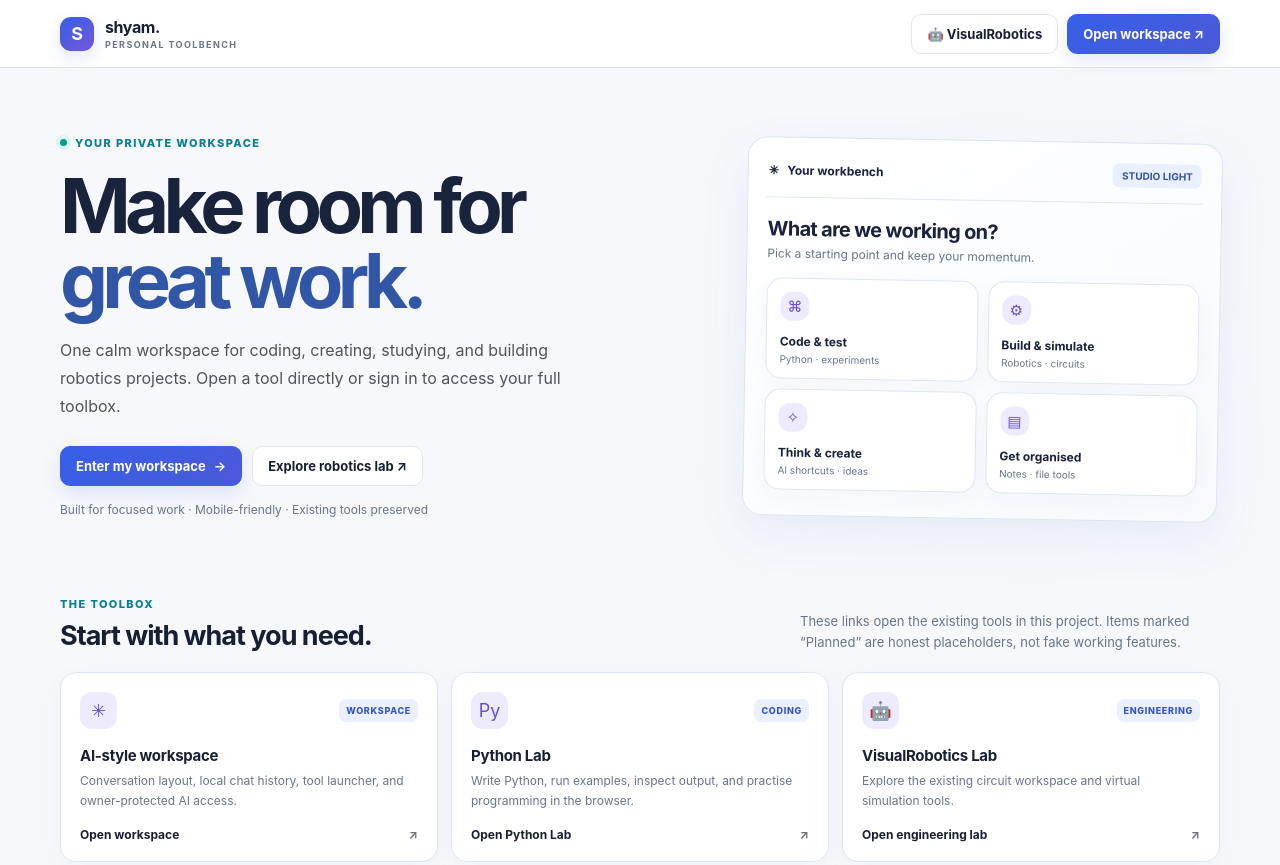
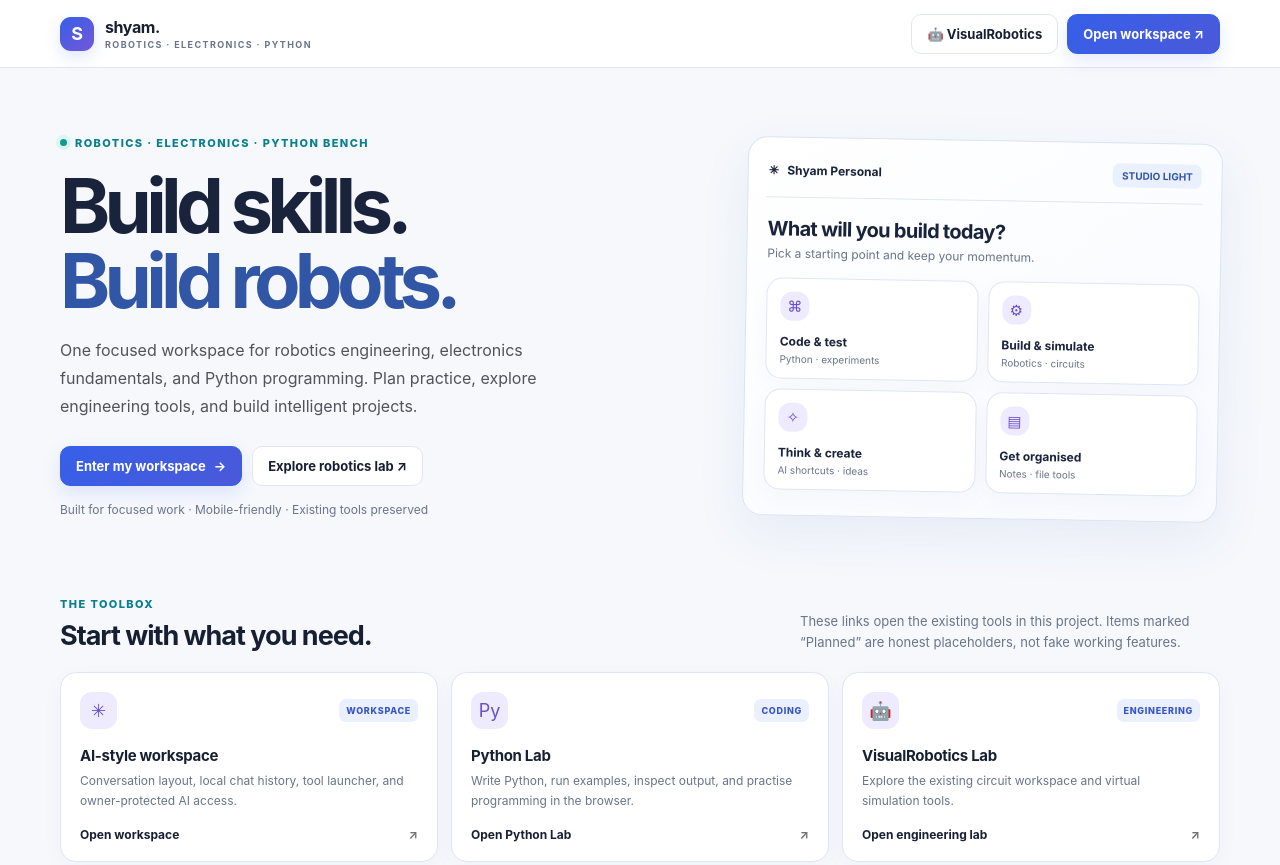
Before and after one commit to mindsclub20/personal, a plain HTML site: page index.html in a window 1280 px wide. Shown: the top 865 px of the page. Drawn offline with Linux system fonts and the light colour scheme.

Commit message:
Rebrand homepage as Robotics Electronics and Python Bench

```diff
--- a/index.html
+++ b/index.html
@@ -5,8 +5,8 @@
 <meta name="viewport" content="width=device-width,initial-scale=1">
 <meta name="robots" content="noindex,nofollow">
 <meta name="theme-color" content="#fafafa">
-<meta name="description" content="Shyam's private personal toolbox for AI, Python, productivity, and robotics engineering.">
-<title>Shyam Toolbench — Personal workspace</title>
+<meta name="description" content="Shyam Personal — a focused robotics, electronics, and Python engineering bench.">
+<title>Shyam Personal — Robotics, Electronics &amp; Python Bench</title>
 <link rel="stylesheet" href="/premium-ui.css">
 <style>
 :root{color-scheme:light;--bg:#f6f8fc;--panel:#fff;--ink:#172033;--muted:#68758a;--line:#e1e7f0;--soft:#edf2fa;--dark:#3156a6;--accent:#3156a6;--accent-soft:#eaf0ff;--teal:#0f766e;--lavender:#f1edff}
@@ -19,11 +19,11 @@ a{color:inherit;text-decoration:none}button,a{-webkit-tap-highlight-color:transp
 </style>
 </head>
 <body>
-<header class="top"><div class="shell top-inner"><a class="brand" href="/" aria-label="Shyam Toolbench home"><span class="brand-mark">S</span><span>shyam.<small>PERSONAL TOOLBENCH</small></span></a><div class="top-actions"><a class="btn" href="/visualrobotics-lab.html">🤖 VisualRobotics</a><a class="btn primary" href="/login.html">Open workspace ↗</a></div></div></header>
+<header class="top"><div class="shell top-inner"><a class="brand" href="/" aria-label="Shyam Personal home"><span class="brand-mark">S</span><span>shyam.<small>ROBOTICS · ELECTRONICS · PYTHON</small></span></a><div class="top-actions"><a class="btn" href="/visualrobotics-lab.html">🤖 VisualRobotics</a><a class="btn primary" href="/login.html">Open workspace ↗</a></div></div></header>
 <main>
 <section class="shell hero">
-<div><div class="eyebrow"><span class="live-dot"></span> YOUR PRIVATE WORKSPACE</div><h1>Make room for<br><span>great work.</span></h1><p class="lead">One calm workspace for coding, creating, studying, and building robotics projects. Open a tool directly or sign in to access your full toolbox.</p><div class="hero-actions"><a class="btn primary" href="/login.html">Enter my workspace <span>→</span></a><a class="btn" href="/visualrobotics-lab.html">Explore robotics lab ↗</a></div><p class="hero-note">Built for focused work · Mobile-friendly · Existing tools preserved</p></div>
-<div class="preview" aria-label="Workspace preview"><div class="preview-top"><span>✳ &nbsp; Your workbench</span><span class="pill">STUDIO LIGHT</span></div><div class="preview-main"><h3>What are we working on?</h3><p>Pick a starting point and keep your momentum.</p><div class="preview-grid"><div class="mini"><span class="mini-icon">⌘</span><strong>Code & test</strong><small>Python · experiments</small></div><div class="mini"><span class="mini-icon">⚙</span><strong>Build & simulate</strong><small>Robotics · circuits</small></div><div class="mini"><span class="mini-icon">✧</span><strong>Think & create</strong><small>AI shortcuts · ideas</small></div><div class="mini"><span class="mini-icon">▤</span><strong>Get organised</strong><small>Notes · file tools</small></div></div></div></div>
+<div><div class="eyebrow"><span class="live-dot"></span> ROBOTICS · ELECTRONICS · PYTHON BENCH</div><h1>Build skills.<br><span>Build robots.</span></h1><p class="lead">One focused workspace for robotics engineering, electronics fundamentals, and Python programming. Plan practice, explore engineering tools, and build intelligent projects.</p><div class="hero-actions"><a class="btn primary" href="/login.html">Enter my workspace <span>→</span></a><a class="btn" href="/visualrobotics-lab.html">Explore robotics lab ↗</a></div><p class="hero-note">Built for focused work · Mobile-friendly · Existing tools preserved</p></div>
+<div class="preview" aria-label="Workspace preview"><div class="preview-top"><span>✳ &nbsp; Shyam Personal</span><span class="pill">STUDIO LIGHT</span></div><div class="preview-main"><h3>What will you build today?</h3><p>Pick a starting point and keep your momentum.</p><div class="preview-grid"><div class="mini"><span class="mini-icon">⌘</span><strong>Code & test</strong><small>Python · experiments</small></div><div class="mini"><span class="mini-icon">⚙</span><strong>Build & simulate</strong><small>Robotics · circuits</small></div><div class="mini"><span class="mini-icon">✧</span><strong>Think & create</strong><small>AI shortcuts · ideas</small></div><div class="mini"><span class="mini-icon">▤</span><strong>Get organised</strong><small>Notes · file tools</small></div></div></div></div>
 </section>
 <section class="shell section" id="tools"><div class="section-head"><div><div class="eyebrow">THE TOOLBOX</div><h2>Start with what you need.</h2></div><p>These links open the existing tools in this project. Items marked “Planned” are honest placeholders, not fake working features.</p></div>
 <div class="tool-grid">
@@ -41,5 +41,5 @@ a{color:inherit;text-decoration:none}button,a{-webkit-tap-highlight-color:transp
 <div class="notice"><strong>Honest status:</strong> this page is the redesigned launchpad. Existing authentication, AI provider access, cloud saving, and simulation capabilities still depend on their own backend configuration; visual placeholders do not imply those services are enabled.</div>
 </section>
 </main>
-<footer class="bottom"><div class="shell bottom-inner"><span>© Shyam Toolbench · Personal engineering workspace</span><span>Private owner access · <a href="/login.html">Sign in</a> · <a href="/visualrobotics-lab.html">Robotics Lab</a></span></div></footer>
+<footer class="bottom"><div class="shell bottom-inner"><span>© Shyam Personal · Robotics, Electronics & Python Bench</span><span>Private owner access · <a href="/login.html">Sign in</a> · <a href="/visualrobotics-lab.html">Robotics Lab</a></span></div></footer>
 </body></html>
```
